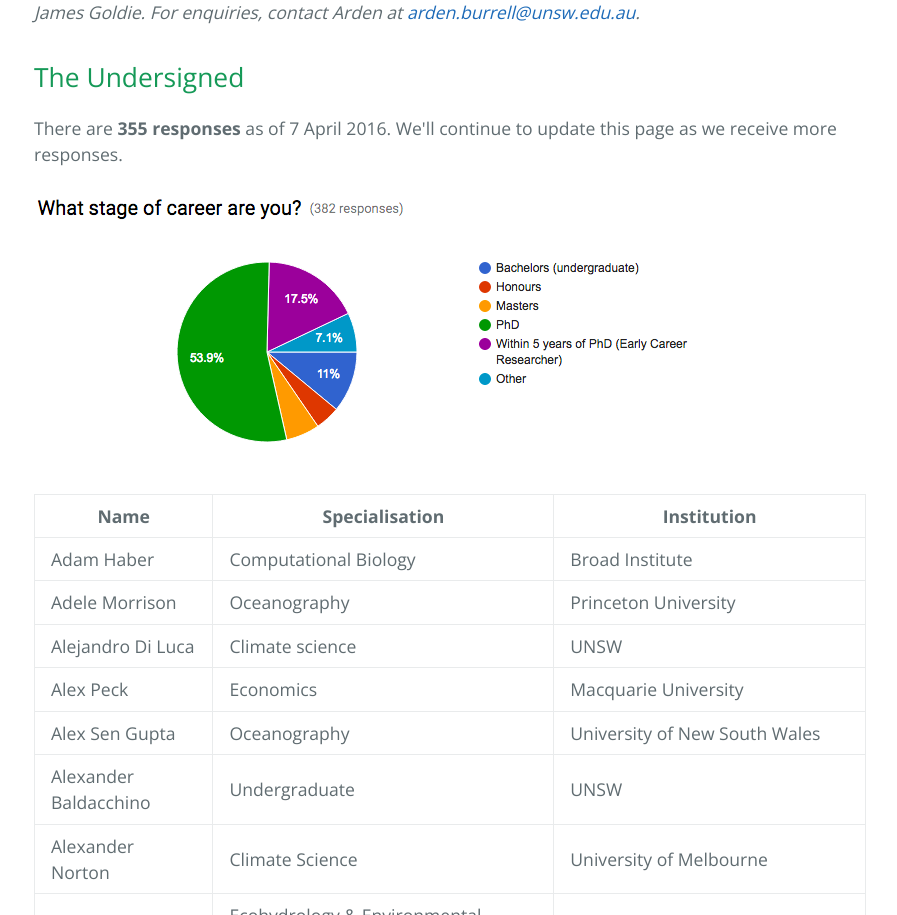
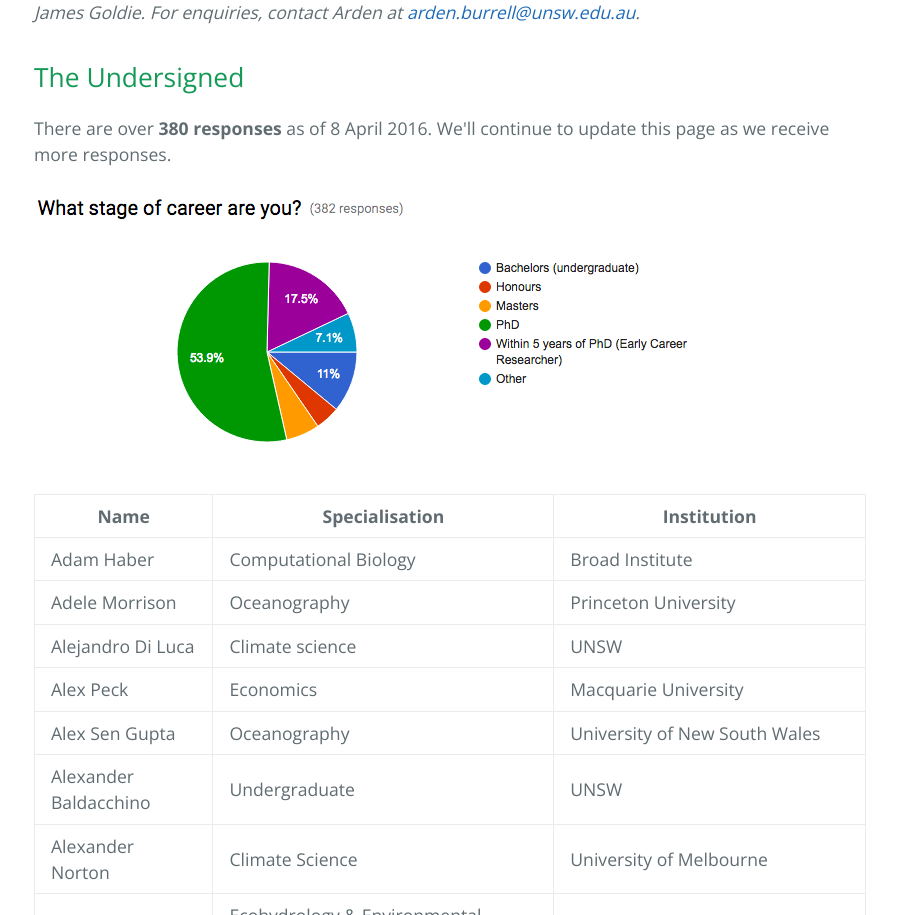
Before and after one commit to csirocuts/csirocuts.github.io, a plain HTML site: page index.html in a window 1280 px wide. Shown: the part 1591-2506 px from the top of the page, without its empty margins (190-1087 px from the left). Drawn offline with nearby package versions, Linux system fonts and the light colour scheme.

Commit message:
updated total numbers

```diff
--- a/index.html
+++ b/index.html
@@ -50,7 +50,7 @@
 <h2>
 <a id="the-undersigned" class="anchor" href="#the-undersigned" aria-hidden="true"><span aria-hidden="true" class="octicon octicon-link"></span></a>The Undersigned</h2>
 
-<p>There are <strong>355 responses</strong> as of 7 April 2016. We'll continue to update this page as we receive more responses.</p>
+<p>There are over <strong>380 responses</strong> as of 8 April 2016. We'll continue to update this page as we receive more responses.</p>
 
 
 <IMG SRC="stage.png">
```
